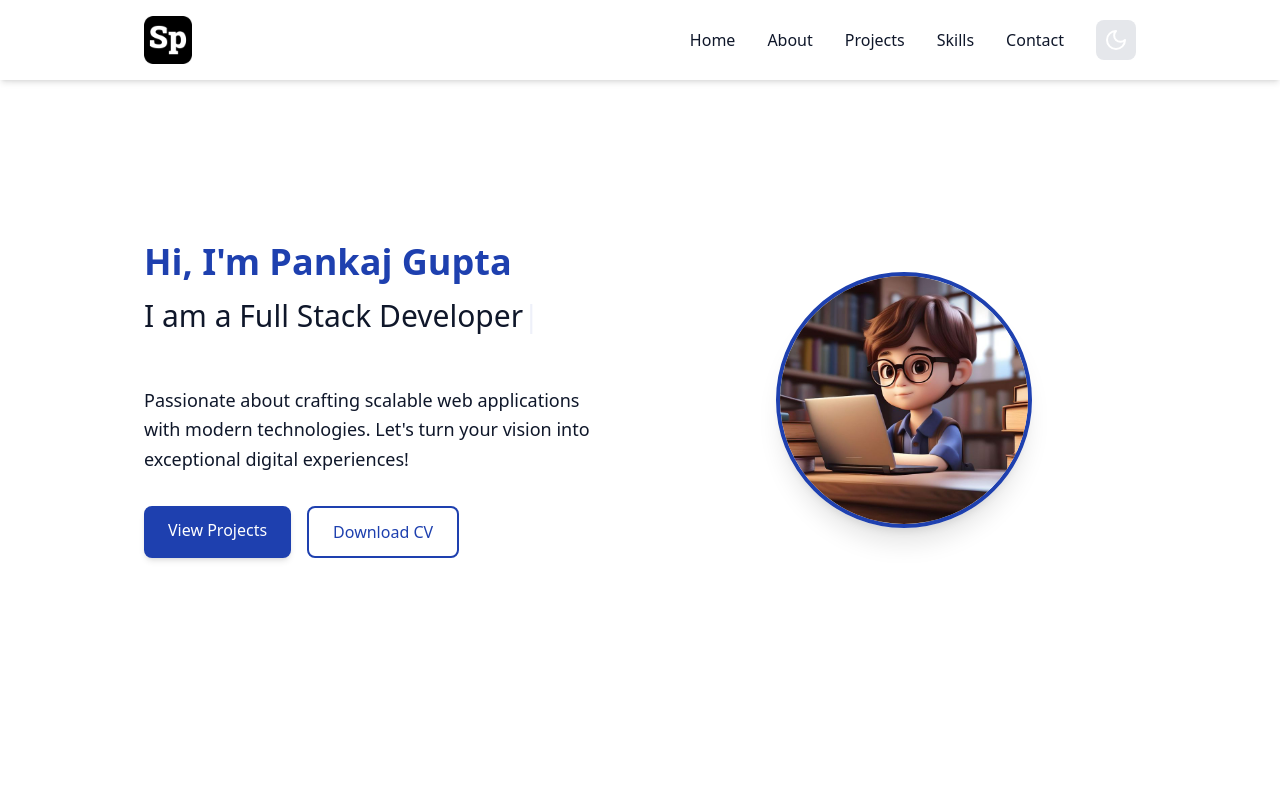
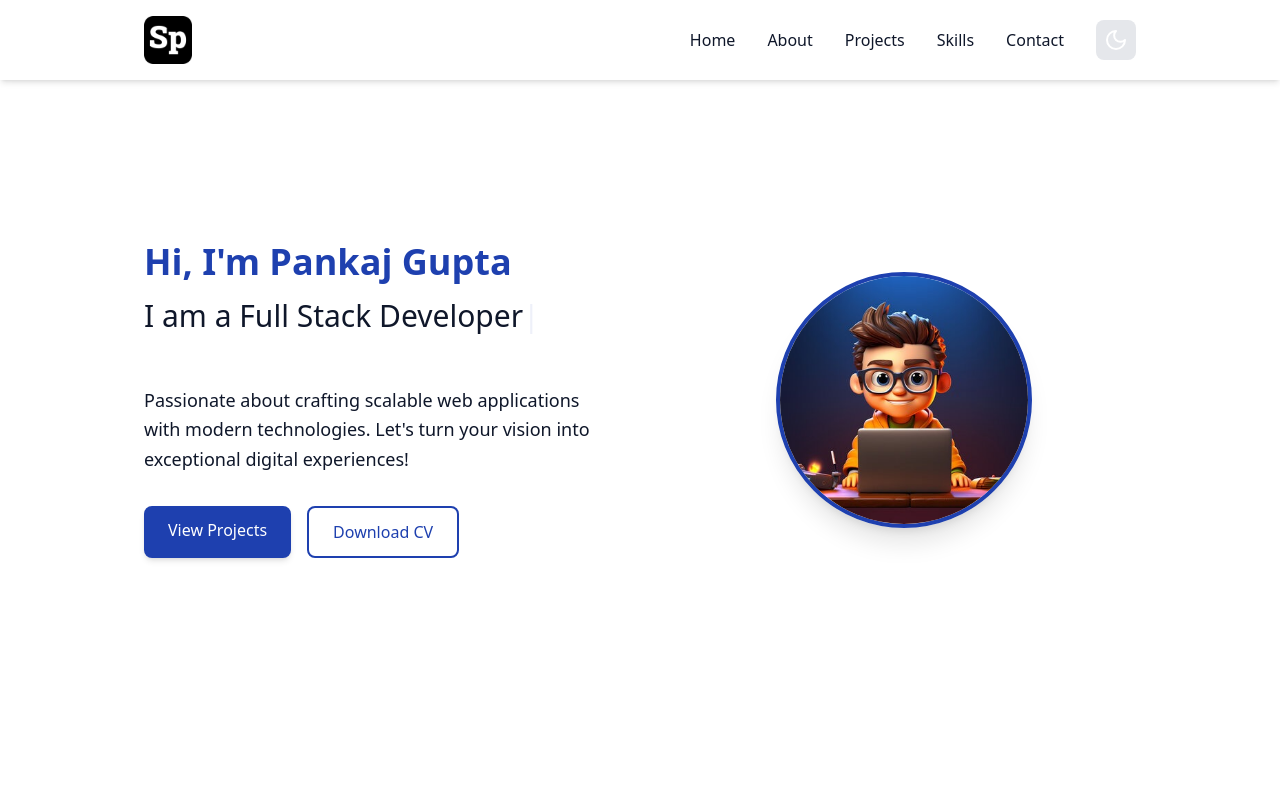
Before and after one commit to Pankaj-026/Portfolio, a React (Vite) app: page / in a window 1280 px wide. Shown: the top 793 px of the page. Built offline with nearby package versions, Linux system fonts and the light colour scheme.

Commit message:
changes commit

```diff
--- a/src/components/Header.jsx
+++ b/src/components/Header.jsx
@@ -64,7 +64,7 @@ export default function Navbar() {
       </Link>
 
       {/* Desktop Navigation */}
-      <div className="hidden md:flex gap-8 items-center">
+      <div className="hidden cursor-pointer md:flex gap-8 items-center">
         {["Home", "About", "Projects", "Skills", "Contact"].map((item) => (
           <NavItem key={item} to={item.toLowerCase()}>
             {item}
@@ -93,7 +93,7 @@ export default function Navbar() {
           menuOpen ? "translate-x-0" : "translate-x-full"
         }`}
       >
-        <div className="container mx-auto px-4 pt-24">
+        <div className="container cursor-pointer mx-auto px-4 pt-24">
           <div className="flex flex-col items-center gap-8">
             {["Home", "About", "Projects", "Contact"].map((item) => (
               <NavItem
--- a/src/pages/Hero.jsx
+++ b/src/pages/Hero.jsx
@@ -1,5 +1,4 @@
-import { Link } from "react-router-dom";
-import HeroImage from "../assets/images/hero1.jpg";
+import HeroImage from "../assets/images/hero3.jpg";
 import Typed from "typed.js";
 import { useEffect, useRef } from "react";
 import About from "./About";
@@ -74,7 +73,7 @@ export default function Hero() {
               <img
                 src={HeroImage}
                 alt="Pankaj Gupta"
-                className="w-full h-full object-cover rounded-full shadow-xl border-4 border-[var(--primary)] hover:rotate-3 transition-transform duration-300"
+                className="w-full h-full object-cover rounded-full shadow-xl border-4 border-[var(--primary)]"
               />
             </div>
           </div>
```
Also changed, not shown: src/assets/images/hero3.jpg (added).
